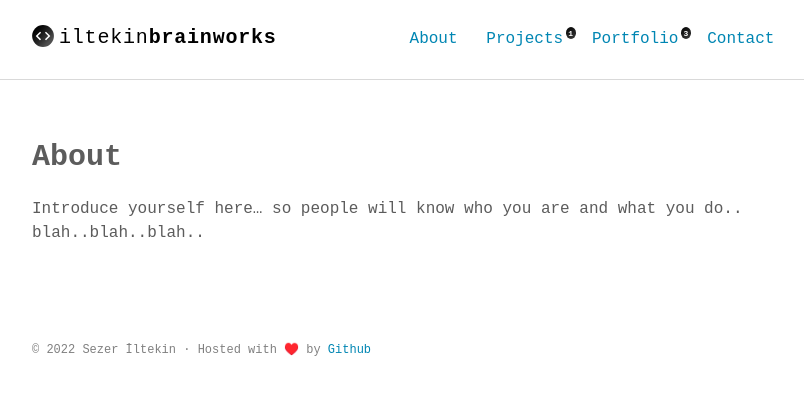
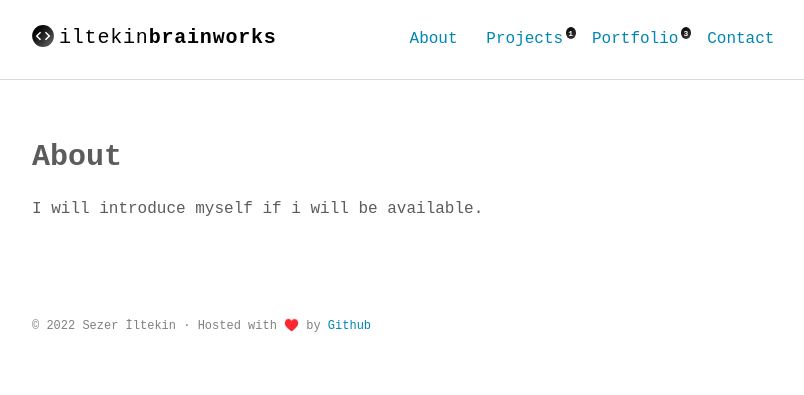
Before and after one commit to iltekin/iltekin.github.io, a Jekyll site: the page built from about.md, in a window 1280 px wide. Shown: the top 395 px of the page, without its empty margins (232-1036 px from the left). Built offline with Jekyll 4.4.1, drawn with Linux system fonts in a browser that asks for light colours; some web fonts are replaced.

Commit message:
about.md edited

```diff
--- a/about.md
+++ b/about.md
@@ -4,4 +4,4 @@ title: About
 permalink: /about/
 ---
 
-Introduce yourself here... so people will know who you are and what you do.. blah..blah..blah..
+I will introduce myself if i will be available.
```
